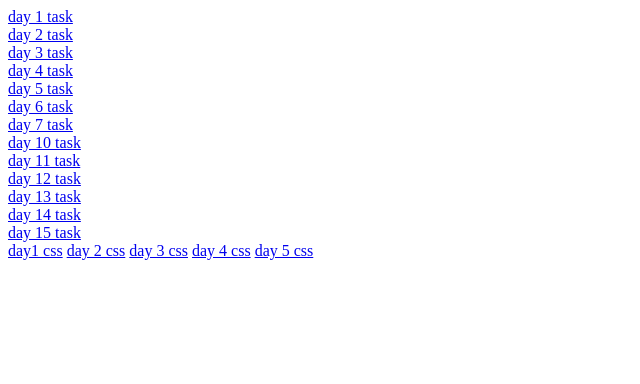
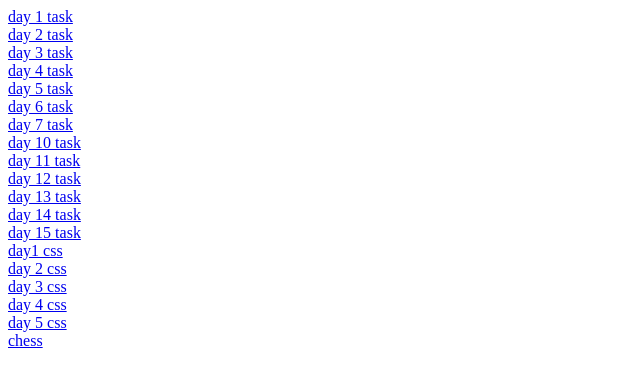
Before and after one commit to soumith6639/daily-tasks, a plain HTML site: page index.html in a window 1280 px wide. Shown: the whole page, without its empty margins (0-640 px from the left). Drawn offline with Linux system fonts and the light colour scheme.

Commit message:
all are updated

```diff
--- a/index.html
+++ b/index.html
@@ -19,11 +19,12 @@
     <a href="day14">day 13 task</a><br>
     <a href="day14">day 14 task</a><br>
     <a href="day15">day 15 task</a><br>
-    <a href="day1css">day1 css</a>
-    <a href="day2css">day 2 css</a>
-    <a href="day3css">day 3 css</a>
-    <a href="day4css">day 4 css</a>
-    <a href="day5css">day 5 css</a>
+    <a href="day1css">day1 css</a><br>
+    <a href="day2css">day 2 css</a><br>
+    <a href="day3css">day 3 css</a><br>
+    <a href="day4css-grid">day 4 css</a><br>
+    <a href="day5css">day 5 css</a><br>
+    <a href="chess">chess</a>
 
 </body>
 </html>
```
